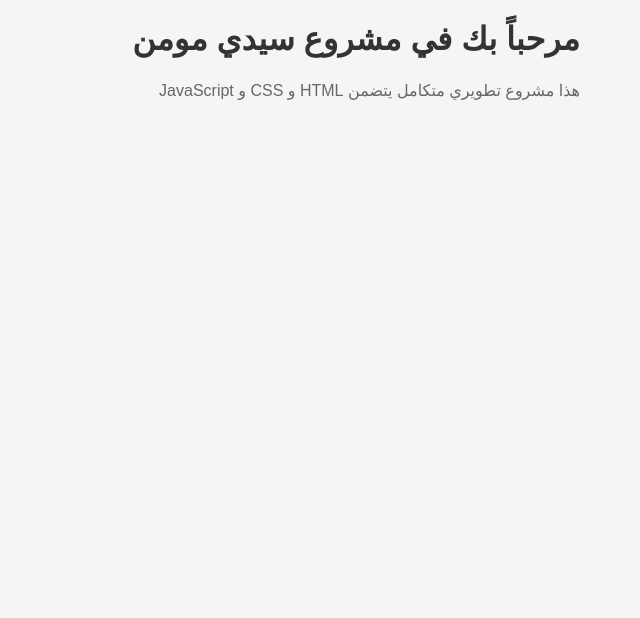
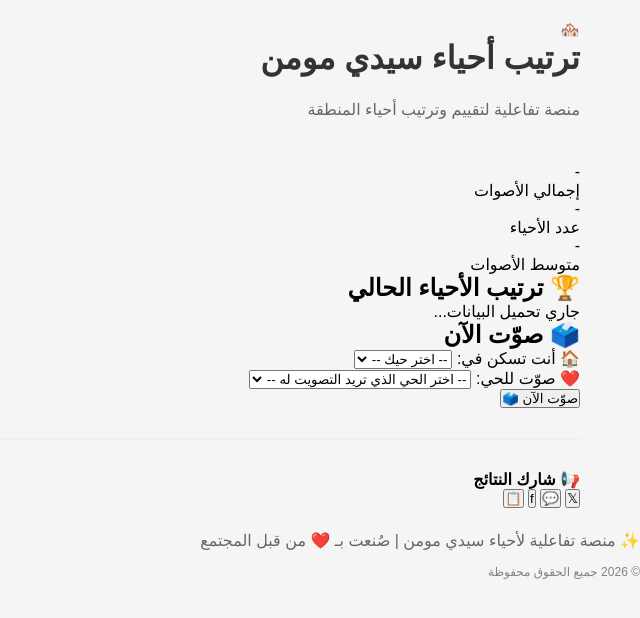
Before and after one commit to abdoo433k-star/Sidi-Moumen-, a website: page public/index.html in a window 1280 px wide. Shown: the whole page, without its empty margins (640-1280 px from the left). Drawn offline with Linux system fonts and the light colour scheme.

Commit message:
Update index.html

```diff
--- a/public/index.html
+++ b/public/index.html
@@ -1,17 +1,101 @@
 <!DOCTYPE html>
 <html lang="ar">
 <head>
-    <meta charset="UTF-8">
-    <meta name="viewport" content="width=device-width, initial-scale=1.0">
-    <title>مشروع سيدي مومن</title>
-    <link rel="stylesheet" href="css/style.css">
+  <meta charset="UTF-8">
+  <meta name="viewport" content="width=device-width, initial-scale=1.0">
+  <title>ترتيب أحياء سيدي مومن | Sidi Moumen Ranking</title>
+  <link rel="stylesheet" href="/css/style.css">
+  <script src="https://www.google.com/recaptcha/api.js" async defer></script>
 </head>
 <body>
+  <!-- Header -->
+  <header>
     <div class="container">
-        <h1>مرحباً بك في مشروع سيدي مومن</h1>
-        <p>هذا مشروع تطويري متكامل يتضمن HTML و CSS و JavaScript</p>
+      <div class="header-content">
+        <div class="logo">🏘️</div>
+        <div class="header-title">
+          <h1>ترتيب أحياء سيدي مومن</h1>
+          <p>منصة تفاعلية لتقييم وترتيب أحياء المنطقة</p>
+        </div>
+      </div>
+    </div>
+  </header>
+
+  <!-- Main Content -->
+  <main class="container">
+    <!-- Stats Grid -->
+    <div class="stats-section" id="statsGrid">
+      <div class="stat-card">
+        <div class="stat-value">-</div>
+        <div class="stat-label">إجمالي الأصوات</div>
+      </div>
+      <div class="stat-card">
+        <div class="stat-value">-</div>
+        <div class="stat-label">عدد الأحياء</div>
+      </div>
+      <div class="stat-card">
+        <div class="stat-value">-</div>
+        <div class="stat-label">متوسط الأصوات</div>
+      </div>
     </div>
 
-    <script src="js/app.js"></script>
+    <!-- Main Grid -->
+    <div class="main-content">
+      <!-- Leaderboard -->
+      <section class="leaderboard-section">
+        <h2 class="section-title">🏆 ترتيب الأحياء الحالي</h2>
+        <div id="leaderboard" class="loading">جاري تحميل البيانات...</div>
+      </section>
+
+      <!-- Vote Form -->
+      <aside class="vote-form-section">
+        <h2 class="section-title">🗳️ صوّت الآن</h2>
+        <div id="voteMessage"></div>
+        <form id="voteForm">
+          <div class="form-group">
+            <label for="residenceNeighborhood">🏠 أنت تسكن في:</label>
+            <select id="residenceNeighborhood" required>
+              <option value="">-- اختر حيك --</option>
+            </select>
+          </div>
+
+          <div class="form-group">
+            <label for="voteNeighborhood">❤️ صوّت للحي:</label>
+            <select id="voteNeighborhood" required>
+              <option value="">-- اختر الحي الذي تريد التصويت له --</option>
+            </select>
+          </div>
+
+          <!-- reCAPTCHA -->
+          <div class="form-group">
+            <div class="g_recaptcha_badge" data-sitekey="YOUR_RECAPTCHA_SITE_KEY">
+              <div class="g_recaptcha" data-sitekey="YOUR_RECAPTCHA_SITE_KEY"></div>
+            </div>
+          </div>
+
+          <button type="submit" class="btn-vote">صوّت الآن 🗳️</button>
+        </form>
+
+        <!-- Share Section -->
+        <div style="margin-top: 30px; padding-top: 30px; border-top: 2px solid #f0f0f0;">
+          <h3 class="section-title" style="font-size: 16px;">📢 شارك النتائج</h3>
+          <div class="share-buttons">
+            <button class="share-btn twitter" onclick="shareOnTwitter()">𝕏</button>
+            <button class="share-btn whatsapp" onclick="shareOnWhatsApp()">💬</button>
+            <button class="share-btn facebook" onclick="shareOnFacebook()">f</button>
+            <button class="share-btn copy" onclick="copyLink()">📋</button>
+          </div>
+        </div>
+      </aside>
+    </div>
+  </main>
+
+  <!-- Footer -->
+  <footer>
+    <p>✨ منصة تفاعلية لأحياء سيدي مومن | صُنعت بـ ❤️ من قبل المجتمع</p>
+    <p style="margin-top: 10px; font-size: 12px; opacity: 0.8;">© 2026 جميع الحقوق محفوظة</p>
+  </footer>
+
+  <script src="/js/app.js"></script>
 </body>
 </html>
```
